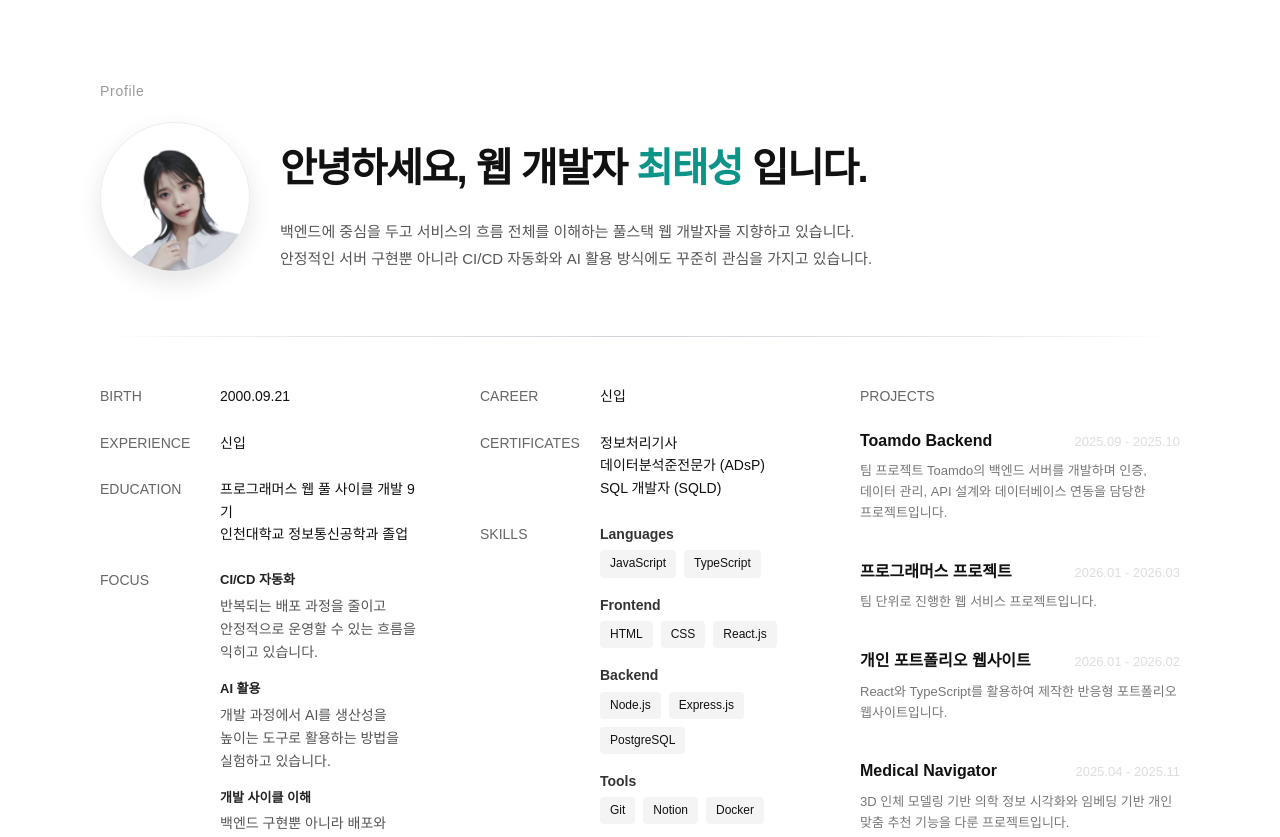
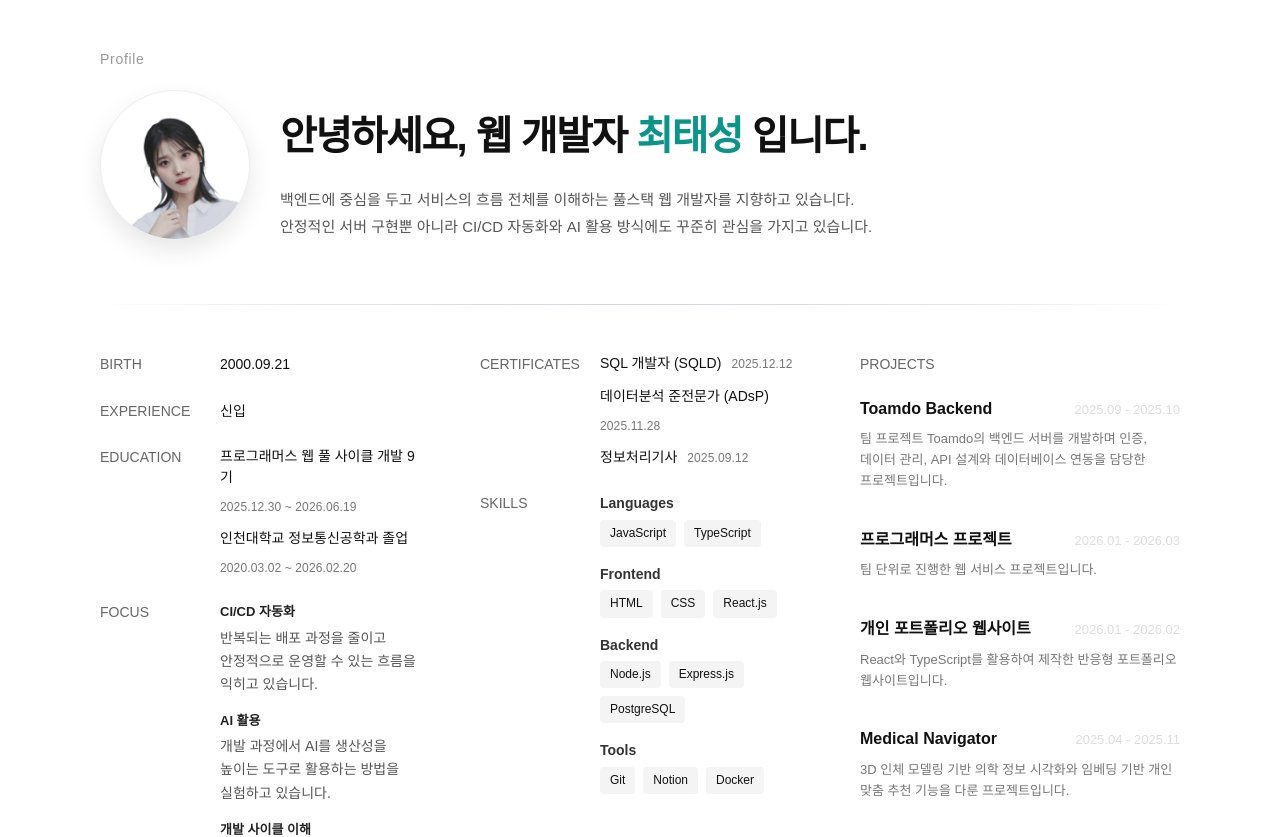
Before and after one commit to taesongxxxx/taesongxxxx.github.io, a React (Vite) app: page / in a window 1280 px wide. Shown: the top 837 px of the page. Built offline with nearby package versions, Linux system fonts and the light colour scheme; a web font is replaced by a local one.

Commit message:
style: 학력 및 자격증 표시 형식 정리

```diff
--- a/src/App.css
+++ b/src/App.css
@@ -105,6 +105,31 @@ dd {
   min-width: 0;
 }
 
+.education-list {
+  display: flex;
+  flex-direction: column;
+  gap: 12px;
+}
+
+.education-list li {
+  display: flex;
+  align-items: baseline;
+  gap: 10px;
+  flex-wrap: wrap;
+  line-height: 1.5;
+}
+
+.education-list li > span:first-child {
+  font-size: 14px;
+  color: #111;
+}
+
+.education-period {
+  font-size: 12px;
+  color: #777;
+  letter-spacing: 0.01em;
+}
+
 .focus-list {
   display: flex;
   flex-direction: column;
@@ -168,6 +193,31 @@ dd {
 }
 
 /* Resume 섹션 */
+.certificate-list {
+  display: flex;
+  flex-direction: column;
+  gap: 12px;
+}
+
+.certificate-list li {
+  display: flex;
+  align-items: baseline;
+  gap: 10px;
+  flex-wrap: wrap;
+  line-height: 1.5;
+}
+
+.certificate-list li > span:first-child {
+  font-size: 14px;
+  color: #111;
+}
+
+.certificate-date {
+  font-size: 12px;
+  color: #777;
+  letter-spacing: 0.01em;
+}
+
 .skill-category {
   margin-bottom: 16px;
 }
--- a/src/components/ProfileSectoin.tsx
+++ b/src/components/ProfileSectoin.tsx
@@ -13,9 +13,15 @@ const ProfileSection = () => {
         <div className="Education">
           <dt>Education</dt>
           <dd>
-            <ul>
-              <li>프로그래머스 웹 풀 사이클 개발 9기</li>
-              <li>인천대학교 정보통신공학과 졸업</li>
+            <ul className="education-list">
+              <li>
+                <span>프로그래머스 웹 풀 사이클 개발 9기</span>
+                <span className="education-period">2025.12.30 ~ 2026.06.19</span>
+              </li>
+              <li>
+                <span>인천대학교 정보통신공학과 졸업</span>
+                <span className="education-period">2020.03.02 ~ 2026.02.20</span>
+              </li>
             </ul>
           </dd>
         </div>
--- a/src/components/ResumeSection.tsx
+++ b/src/components/ResumeSection.tsx
@@ -1,8 +1,8 @@
 const ResumeSection = () => {
   const certificates = [
-    "정보처리기사",
-    "데이터분석준전문가 (ADsP)",
-    "SQL 개발자 (SQLD)",
+    { name: "SQL 개발자 (SQLD)", date: "2025.12.12" },
+    { name: "데이터분석 준전문가 (ADsP)", date: "2025.11.28" },
+    { name: "정보처리기사", date: "2025.09.12" },
   ];
 
   const skillCategories = [
@@ -26,17 +26,15 @@ const ResumeSection = () => {
 
   return (
     <dl className="resume-container">
-      <div className="career">
-        <dt>CAREER</dt>
-        <dd>신입</dd>
-      </div>
-
       <div className="CERTIFICATES">
         <dt>CERTIFICATES</dt>
         <dd>
-          <ul>
-            {certificates.map((cert, index) => (
-              <li key={index}>{cert}</li>
+          <ul className="certificate-list">
+            {certificates.map((cert) => (
+              <li key={cert.name}>
+                <span>{cert.name}</span>
+                <span className="certificate-date">{cert.date}</span>
+              </li>
             ))}
           </ul>
         </dd>
--- a/src/index.css
+++ b/src/index.css
@@ -8,7 +8,7 @@
 body {
   font-family: 'Pretendard', sans-serif;
   margin: 0;
-  padding: 80px 100px;
+  padding: 48px 100px 80px;
   line-height: 1.6;
   color: #111;
   background-color: #fff;
```
